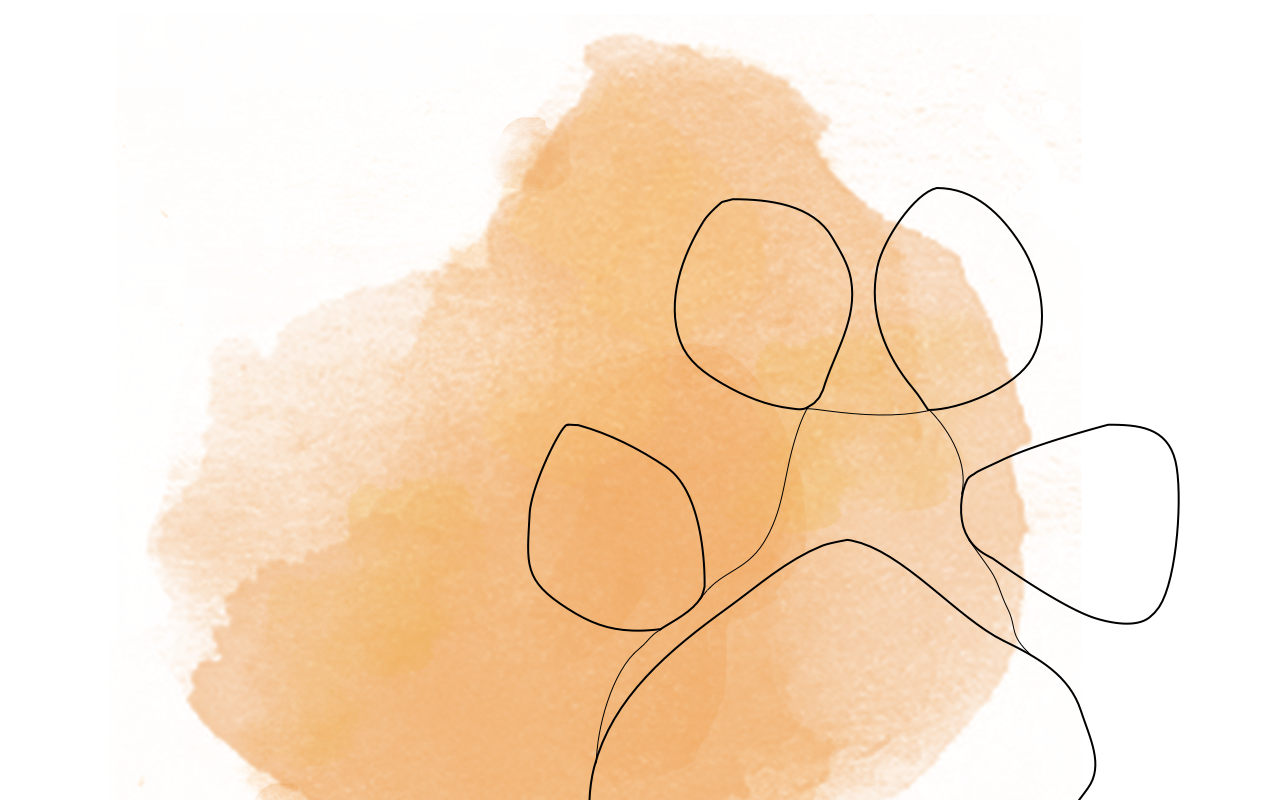
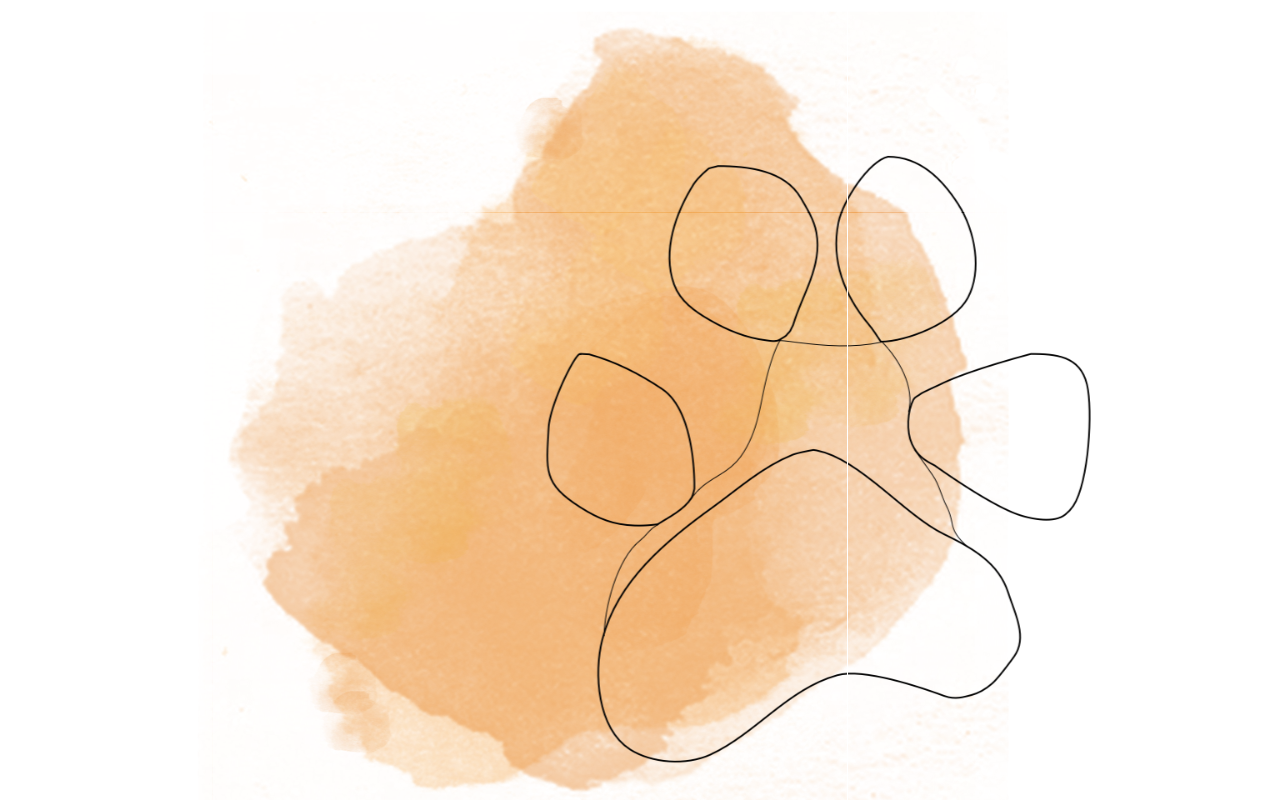
Before and after one commit to CatarinaFjallbark/eldtassens, a React (Create React App) app: page / in a window 1280 px wide. Built offline with nearby package versions, Linux system fonts and the light colour scheme.

Commit message:
Updates background image

```diff
--- a/src/App.css
+++ b/src/App.css
@@ -1,6 +1,8 @@
 .App {
-  background-image: url("/src/assets/eldtassensdark.png");
-  background-size: "cover";
-  height: 100vh;
-  background-repeat:no-repeat;
+  background: url(assets/eldtassensdark.png) no-repeat center center fixed;
+  -webkit-background-size: contain;
+  -moz-background-size: contain;
+  -o-background-size: contain;
+  background-size: contain;
+  height: 100%;
 }
--- a/src/index.css
+++ b/src/index.css
@@ -1,3 +1,8 @@
+html, body, #root {
+  height: 100%;
+  width: 100%;
+}
+
 body {
   margin: 0;
   font-family: -apple-system, BlinkMacSystemFont, 'Segoe UI', 'Roboto', 'Oxygen',
```
